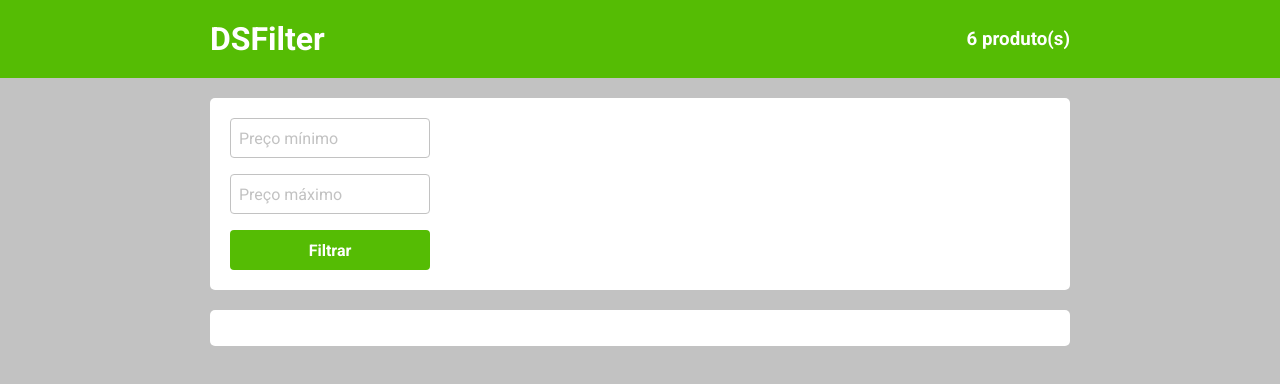
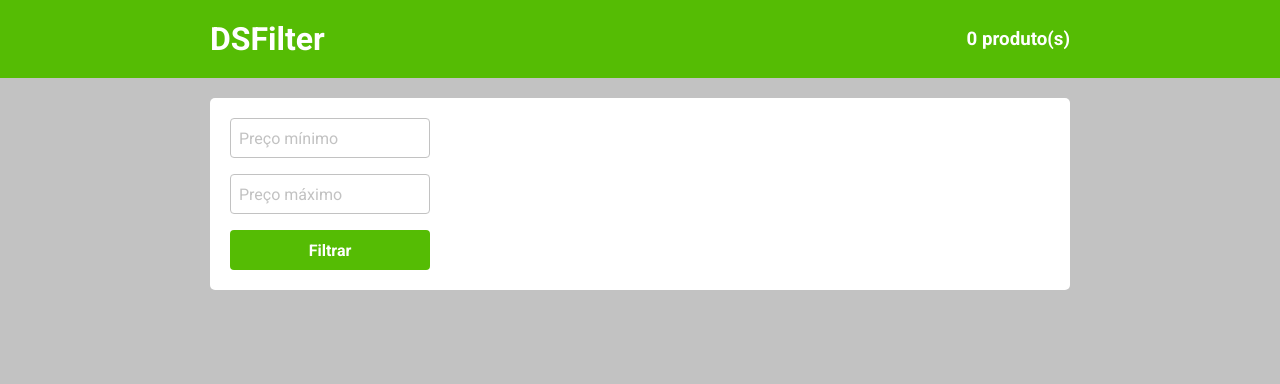
Before and after one commit to ryansouzas/DSFilter, a React (Vite) app in the folder frontend/: page / in a window 1280 px wide. Shown: the top 384 px of the page. Built offline with nearby package versions, Linux system fonts and the light colour scheme.

Commit message:
Global State ProductCount

```diff
--- a/frontend/src/App.tsx
+++ b/frontend/src/App.tsx
@@ -1,14 +1,21 @@
+import { useState } from "react";
 import Header from "./components/Header";
 import ListingBody from "./components/ListingBody";
 import "./index.css";
+import { ContextProductCount } from "./utils/context-products";
 
 function App() {
+
+  const [contextProductCount, setContextProductCount] = useState(0);
+
   return (
     <>
+    <ContextProductCount.Provider value={{ contextProductCount, setContextProductCount }}>
       <Header/>
       <main className="app-container">
         <ListingBody/>
       </main>
+    </ContextProductCount.Provider>
     </>
   );
 }
--- a/frontend/src/components/Header/index.tsx
+++ b/frontend/src/components/Header/index.tsx
@@ -1,11 +1,15 @@
+import { useContext } from "react";
+import { ContextProductCount } from "../../utils/context-products";
 import "./styles.css";
 
 export default function Header() {
+
+    const { contextProductCount } = useContext(ContextProductCount);
     return (
         <header className="app-header">
             <div className="app-container app-header-container">
                 <h1>DSFilter</h1>
-                <h3>6 produto(s)</h3>
+                <h3>{contextProductCount} produto(s)</h3>
             </div>
         </header>
     );
--- a/frontend/src/components/ListingBody/index.tsx
+++ b/frontend/src/components/ListingBody/index.tsx
@@ -1,24 +1,29 @@
-import { useState } from "react";
+import { useContext, useState } from "react";
 import type { ProductDTO } from "../../models/product";
 import { findByPrice } from "../../services/product-service";
 import ProductFilterCard from "../ProductFilterCard";
 import ProductListCard from "../ProductListCard";
+import { ContextProductCount } from "../../utils/context-products";
 
 export default function ListingBody() {
 
     const [products, setProducts] = useState<ProductDTO[]>([]);
+    const {setContextProductCount } = useContext(ContextProductCount);
 
     function handleFilter(min: number, max: number) {
         const filteredProducts = findByPrice(min, max);
         setProducts(filteredProducts);
+        setContextProductCount(filteredProducts.length);
         console.log("Filtered products:", filteredProducts);
     }
 
 
     return (
         <div>
-            <ProductFilterCard onFilter={handleFilter}/>
-            <ProductListCard products={products} />
+            <ProductFilterCard onFilter={handleFilter} />
+
+            {products.length > 0 && (
+                <ProductListCard products={products} />)}
         </div>
     );
 }
--- /dev/null
+++ b/frontend/src/utils/context-products.ts
@@ -0,0 +1,11 @@
+import { createContext } from "react";
+
+export type ContextProductCountType = {
+    contextProductCount: number;
+    setContextProductCount: (contextProductCount: number) => void;
+};
+
+export const ContextProductCount = createContext<ContextProductCountType>({
+    contextProductCount: 0,
+    setContextProductCount: () => {}
+});
```
